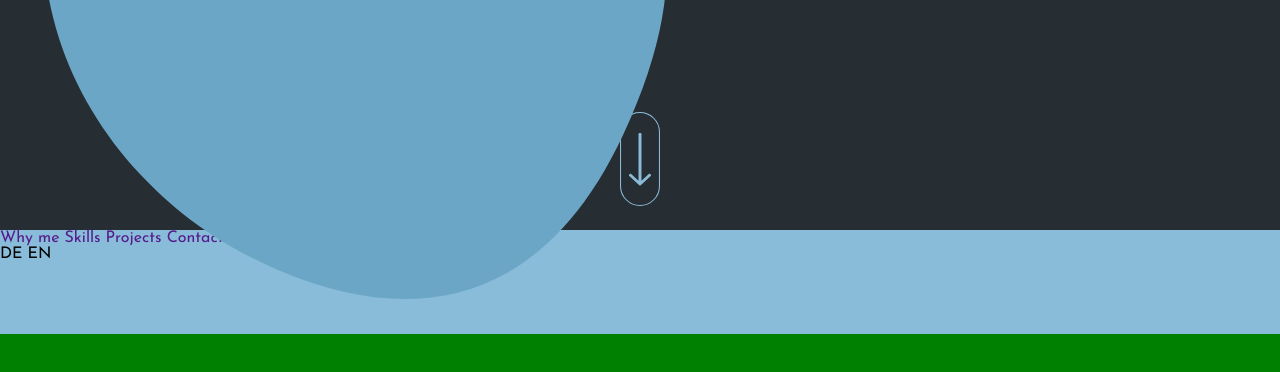
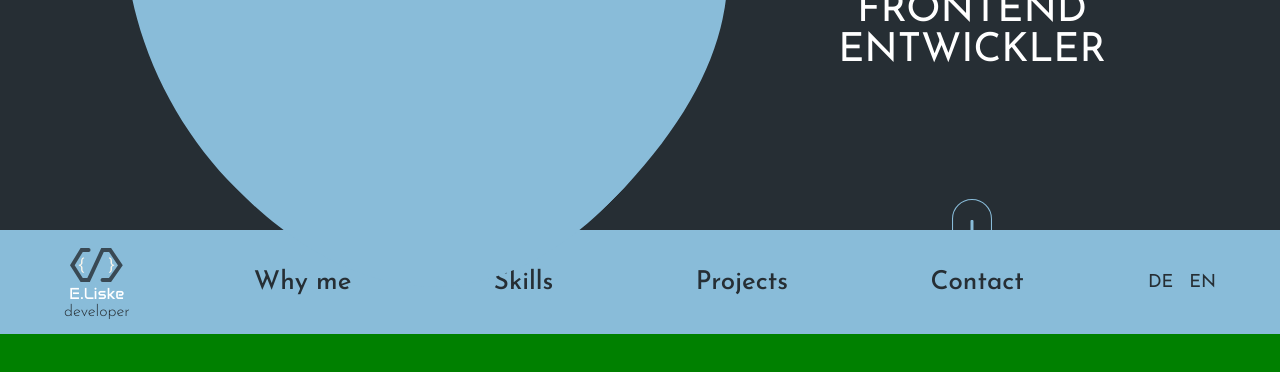
Before and after one commit to EugenLiske/Portfolio, a plain HTML site: page index.html in a window 1280 px wide. Shown: the part 490-862 px from the top of the page. Drawn offline with Linux system fonts and the light colour scheme.

Commit message:
hero section and header finished

```diff
--- a/index.html
+++ b/index.html
@@ -57,41 +57,41 @@
                 <h2>
                     FRONTEND ENTWICKLER
                 </h2>
-                <!-- <div class="nav-arrow-position-wrapper">
+
+                <a href="#why-me-section-ID" class="nav-arrow-position-wrapper">
                     <div class="nav-arrow-wrapper">
                         <img class="nav-arrow-down-default" src="./assets/icons/hero_section_arrow_down_icon_default.svg" alt="hero_section_arrow_down_icon_default">
                         <img class="nav-arrow-down-hover" src="./assets/icons/hero_section_arrow_down_icon_hover.svg" alt="hero_section_arrow_down_icon_hover">
                     </div>
-                </div> -->
-            </div>
-        </div>
-
-        <div class="nav-arrow-position-wrapper">
-            <div class="nav-arrow-wrapper">
-                <img class="nav-arrow-down-default" src="./assets/icons/hero_section_arrow_down_icon_default.svg" alt="hero_section_arrow_down_icon_default">
-                <img class="nav-arrow-down-hover" src="./assets/icons/hero_section_arrow_down_icon_hover.svg" alt="hero_section_arrow_down_icon_hover">
+                </a>
             </div>
         </div>
     </section>
 
-    <nav class="hero-nav">
-            <div class="nav-portfolio-logo">
-
+    <div class="header-wrapper">
+        <header>
+            <div class="hero-main-logo">
+                <img src="./assets/icons/portfolio_logo_dark.svg" alt="portfolio_logo_dark">
+                <span class="logo-name">E.Liske</span>
+                <span class="nav-logo-title">developer</span>
             </div>
 
-            <div class="nav-link-wrapper">
-                <a href="" class="nav-link">Why me</a>
+            <nav class="nav-link-wrapper">
+                <a href="#why-me-section-ID" class="nav-link">Why me</a>
                 <a href="" class="nav-link">Skills</a>
                 <a href="" class="nav-link">Projects</a>
                 <a href="" class="nav-link">Contact</a>
-            </div>
+            </nav>
 
-            <div class="nav-translate-fumction">
+            <div class="nav-translate-function">
                 <span>DE</span>
                 <span>EN</span>
             </div>
-        </nav>
+        </header>
+    </div>
 
-    <section class="test-div"></section>
+    <main class="test-div">
+        <section class="why-me-section" id="why-me-section-ID"></section>
+    </main>
 </body>
 </html>
--- a/styles/hero_section.css
+++ b/styles/hero_section.css
@@ -13,8 +13,11 @@
 
     display: flex;
     align-items: center;
+    justify-content: space-between;
 
-    gap: 80px;
+    /* gap: 80px; */
+
+    padding-inline: 64px;
 }
 
 /* left side of the hero section */
@@ -61,6 +64,7 @@
 }
 
 /* right side of the hero section */
+
 
 .hero-information-wrapper {
     /* flex: 1; */
@@ -164,6 +168,7 @@
 }
 
 .social-media-icon-wrapper:hover .social-media-icon-hover {
+    cursor: pointer;
     opacity: 1;
 }
 
@@ -175,7 +180,8 @@
 
 .nav-arrow-position-wrapper {
     position: absolute;
-    bottom: 24px;
+    top: calc(100% + 128px);
+    /* top: 100%; */
     left: 50%;
     transform: translateX(-50%);
 }
@@ -211,15 +217,96 @@
     opacity: 0;
 }
 
-.hero-nav {
+/* header / nav bar */
+
+.header-wrapper {
+    background-color: var(--primary-color);
+}
+
+header {
     background-color: var(--primary-color);
 
     height: 104px;
+
     position: sticky;
     top: 0;
+
+    display: flex;
+    align-items: center;
+    justify-content: space-between;
+
+    max-width: 1440px;
+    margin: 0 auto;
+    width: 100%;
+
+    padding-inline: 64px;
+}
+
+.nav-logo-title {
+    font-weight: 300;
+    font-size: 16px;
+    color: var(--bg-color);
+}
+
+.nav-link-wrapper {
+    display: flex;
+    gap: clamp(40px, 8vw, 248px);
+}
+
+.nav-link {
+    position: relative;
+    z-index: 1;
+
+    padding: 8px 20px;
+
+    font-size: 26px;
+    font-weight: 500;
+    color: var(--bg-color);
+    transition: color 0.3s ease;
+}
+
+.nav-link:visited {
+    color: var(--bg-color);
+}
+
+.nav-link:hover {
+    color: white;
+}
+
+.nav-link::before {
+    content: "";
+    position: absolute;
+    inset: -8px -18px;
+
+    background-image: url("../assets/icons/button_active.svg");
+    background-repeat: no-repeat;
+    background-position: center;
+    background-size: contain;
+
+    opacity: 0;
+    z-index: -1;
+}
+
+.nav-link:active::before {
+    opacity: 1;
+}
+
+.nav-translate-function {
+    display: flex;
+    gap: 16px;
+}
+
+.nav-translate-function span {
+    color: var(--bg-color);
+    font-size: 18px;
+    font-weight: 400;
 }
 
 .test-div {
     height: 2000px;
     background-color: green;
 }
+
+.why-me-section {
+    scroll-margin-top: 104px;
+}
```
Also changed, not shown: assets/icons/portfolio_logo_dark.svg (added).
